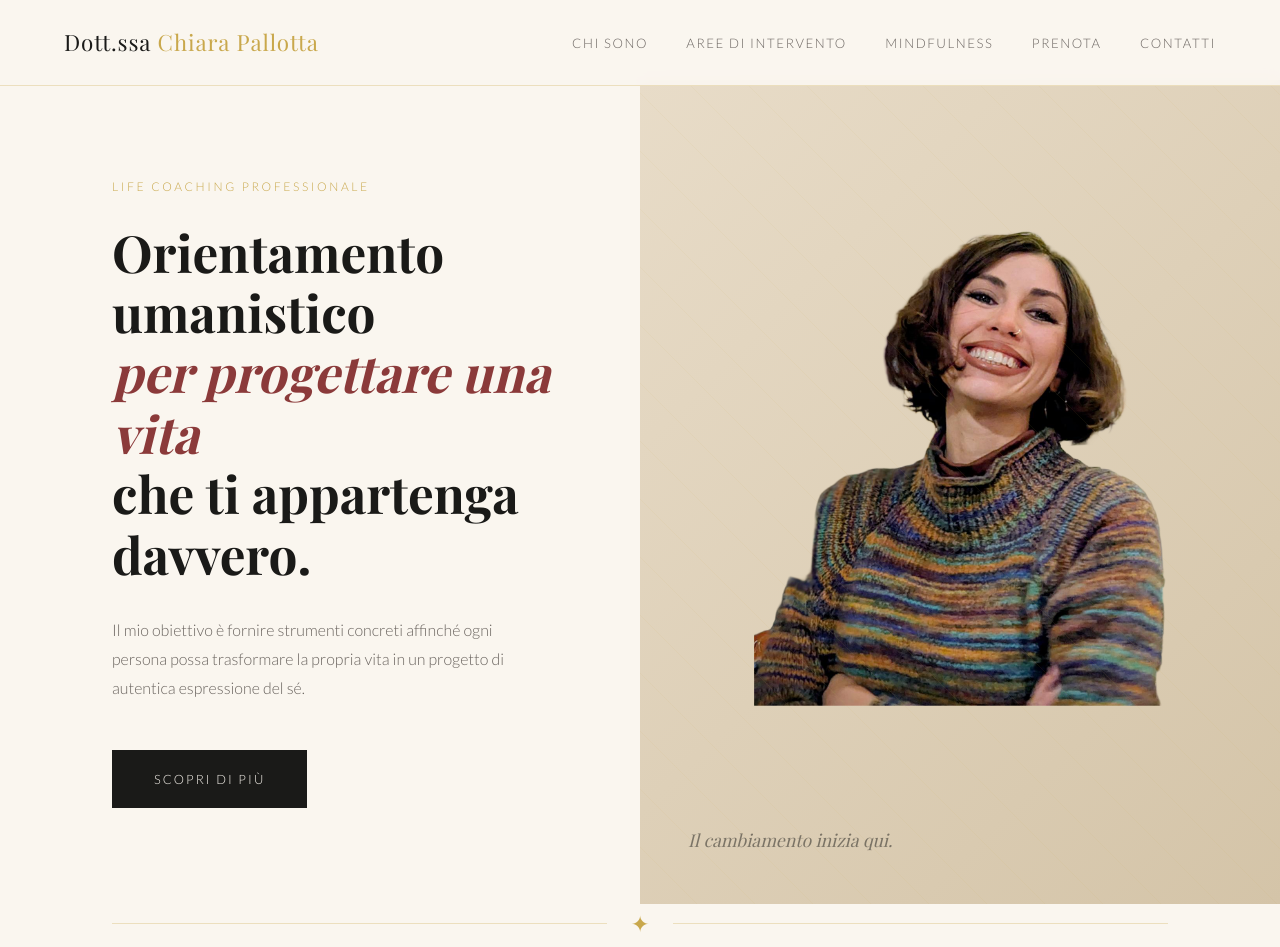
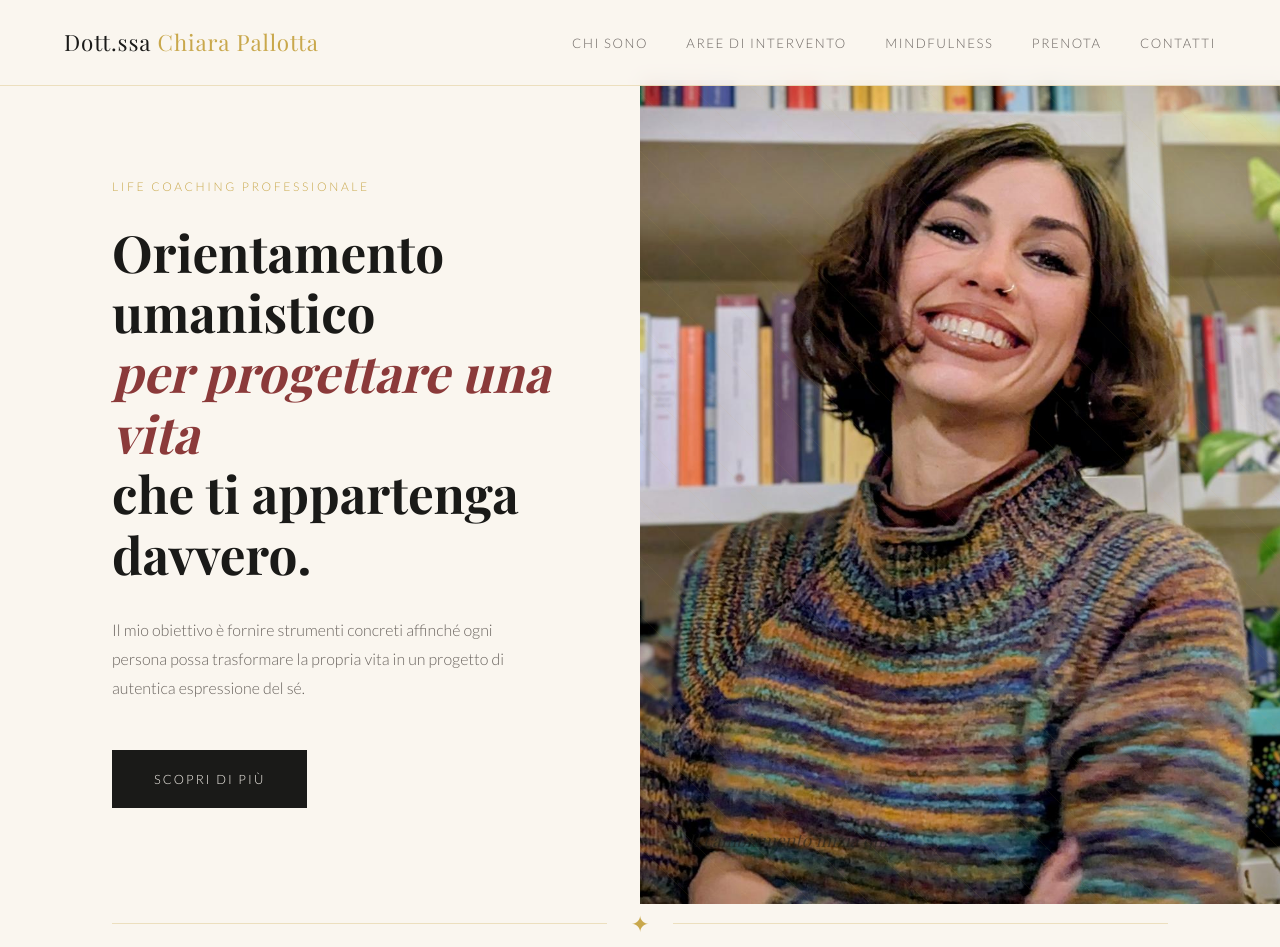
Before and after one commit to ChiaraPallotta/LifeCoach, a plain HTML site: page index.html in a window 1280 px wide. Shown: the top 947 px of the page. Drawn offline with nearby package versions, Linux system fonts and the light colour scheme; a web font is replaced by a local one.

Commit message:
Update index.html

```diff
--- a/index.html
+++ b/index.html
@@ -711,7 +711,7 @@
       <a href="#about" class="btn-primary">Scopri di più</a>
     </div>
     <div class="hero-image">
-  <img src="chiara.png" alt="Chiara Pallotta" class="hero-img"/>
+  <img src="chiara1.jpg" alt="Chiara Pallotta" class="hero-img"/>
   <div class="hero-image-label">Il cambiamento inizia qui.</div>
   </div>
   </section>
```
